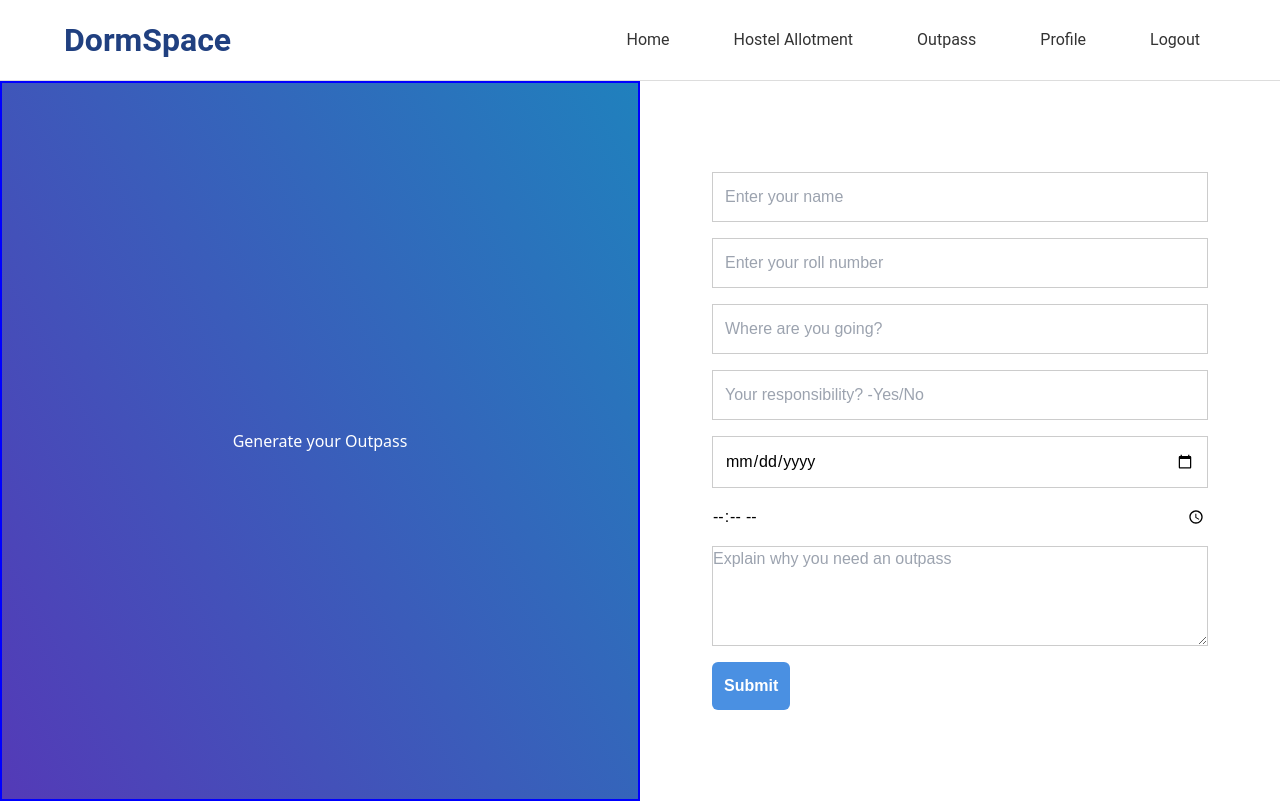
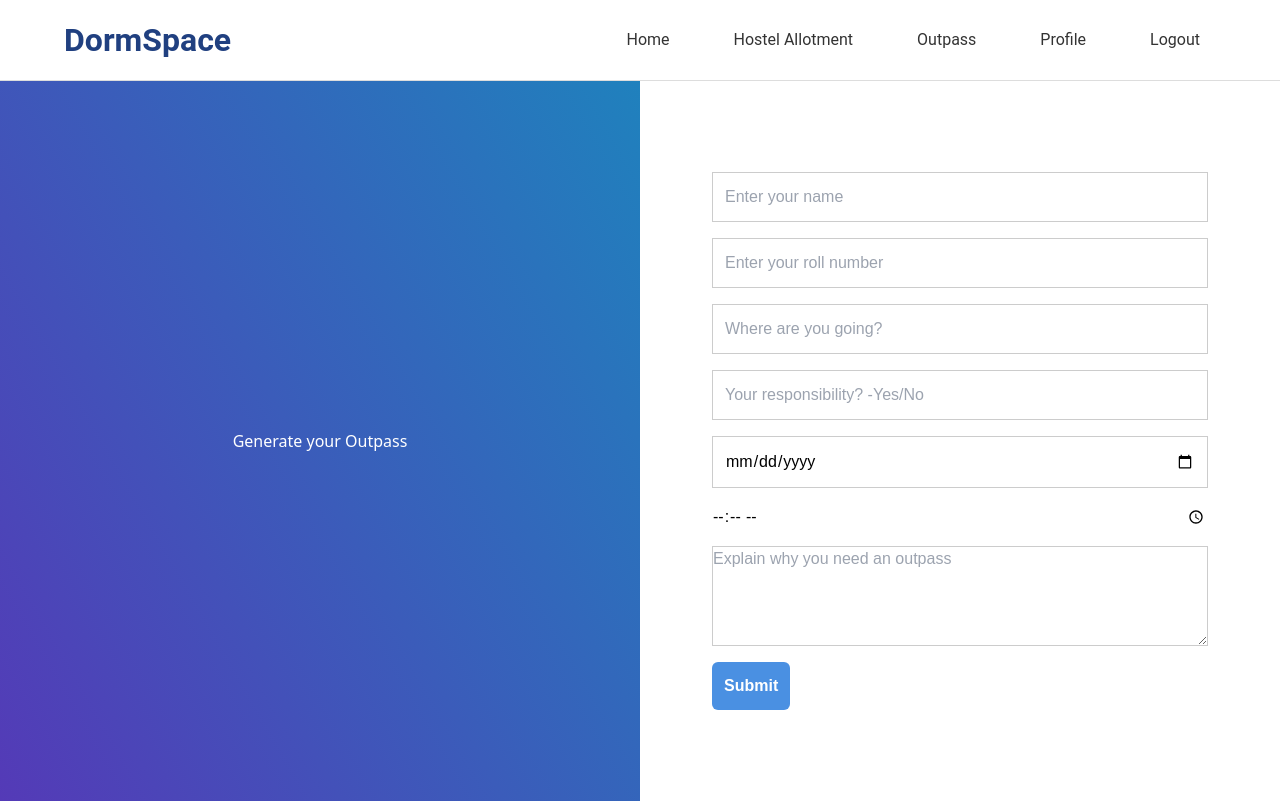
Before and after one commit to rajbir40/Hostel-Allotment, a React (Vite) app in the folder Frontend/: page /outpass in a window 1280 px wide. Built offline with nearby package versions, Linux system fonts and the light colour scheme; no server answers.

Commit message:
renewed outpass 2

```diff
--- a/Frontend/src/components/Outpass/outpass.css
+++ b/Frontend/src/components/Outpass/outpass.css
@@ -102,7 +102,7 @@
   .sidepage-outpass{
     width: 50vw;
     height: 100%;
-    border: 2px solid blue ;
+    /* border: 2px solid blue ; */
     display: flex;
     justify-content: center;
     align-items: center;
```
